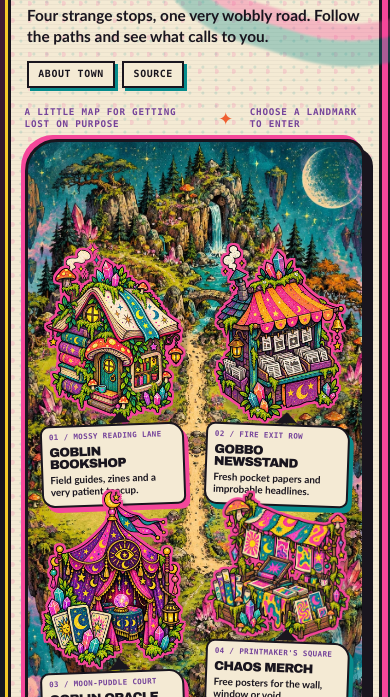
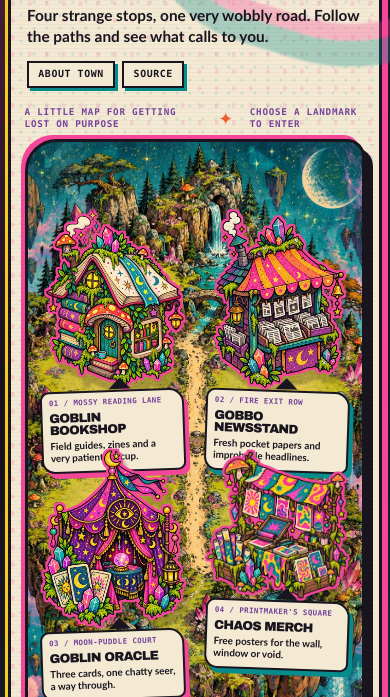
Before and after one commit to technicallytechnicaldesign/ACIDGOBLIN, a plain HTML site: page index.html in a window 390 px wide. Shown: the part 147-844 px from the top of the page. Drawn offline with Linux system fonts and the light colour scheme.

Commit message:
Seat Goblin Town landmarks on the painted island

```diff
--- a/index.html
+++ b/index.html
@@ -155,7 +155,7 @@
       .ticker.front li, .ticker.advice li { padding-block: 0.4rem; font-size: 1rem; }
     }
 </style>
-  <link rel="stylesheet" href="town-map.css?v=painted-0402">
+  <link rel="stylesheet" href="town-map.css?v=seated-0403">
 </head>
 <body class="town-root">
   <div class="town-map" role="main">
--- a/town-map.css
+++ b/town-map.css
@@ -369,10 +369,10 @@ body.town-root > footer { display: none; }
 .map-hint span { color: var(--town-orange); font-size: 1.5rem; line-height: .4; }
 .map-stage { position: relative; isolation: isolate; width: 100%; aspect-ratio: 1200 / 780; overflow: visible; border: 4px solid var(--town-ink); border-radius: 32px 18px 37px 20px; background: #259fa7 url("./town-assets/island-desktop-v2.webp") center / cover no-repeat; box-shadow: 8px 9px 0 var(--town-ink),-4px -4px 0 var(--town-pink); }
 .map-stop { position: absolute; z-index: 3; display: flex; flex-direction: column; align-items: center; width: 18%; color: var(--town-ink); text-decoration: none; transform-origin: center bottom; }
-.map-stop--bookshop { left: 14%; top: 2%; }
-.map-stop--newsstand { right: 13%; top: 2%; }
-.map-stop--oracle { left: 18%; top: 47%; }
-.map-stop--merch { right: 17%; top: 47%; }
+.map-stop--bookshop { left: 14%; top: -8%; }
+.map-stop--newsstand { right: 13%; top: -8%; }
+.map-stop--oracle { left: 18%; top: 37%; }
+.map-stop--merch { right: 17%; top: 37%; }
 .stop-art { position: relative; display: block; width: 100%; aspect-ratio: 1; transition: transform .3s cubic-bezier(.2,1.3,.3,1),filter .3s ease; filter: drop-shadow(5px 10px 1px rgb(25 21 30 / .24)); }
 .stop-art img { display: block; width: 100%; height: 100%; object-fit: contain; filter: drop-shadow(2px 0 0 var(--town-pink)) drop-shadow(-2px 0 0 var(--town-pink)) drop-shadow(0 2px 0 var(--town-pink)) drop-shadow(0 -2px 0 var(--town-pink)); transition: filter .25s ease; }
 .map-stop:hover .stop-art img,.map-stop:focus-visible .stop-art img { filter: drop-shadow(3px 0 0 var(--town-pink)) drop-shadow(-3px 0 0 var(--town-pink)) drop-shadow(0 3px 0 var(--town-pink)) drop-shadow(0 -3px 0 var(--town-pink)) drop-shadow(0 0 14px var(--town-pink)); }
@@ -405,10 +405,10 @@ body.town-root > footer { display: none; }
   .map-hint { font-size: .58rem; }
   .map-stage { height: 690px; aspect-ratio: auto; border-width: 3px; background-image: url("./town-assets/island-mobile-v2.webp"); }
   .map-stop { width: 43%; }
-  .map-stop--bookshop { left: 4%; top: 15%; }
-  .map-stop--newsstand { right: 4%; top: 15%; }
-  .map-stop--oracle { left: 4%; top: 51%; }
-  .map-stop--merch { right: 4%; top: 51%; }
+  .map-stop--bookshop { left: 4%; top: 10%; }
+  .map-stop--newsstand { right: 4%; top: 10%; }
+  .map-stop--oracle { left: 4%; top: 45%; }
+  .map-stop--merch { right: 4%; top: 45%; }
   .stop-callout { padding: .4rem .43rem .48rem; border-width: 2px; }
   .stop-callout small { font-size: .47rem; line-height: 1.15; }
   .stop-callout strong { font-size: clamp(.8rem,3.25vw,1.1rem); }
```
